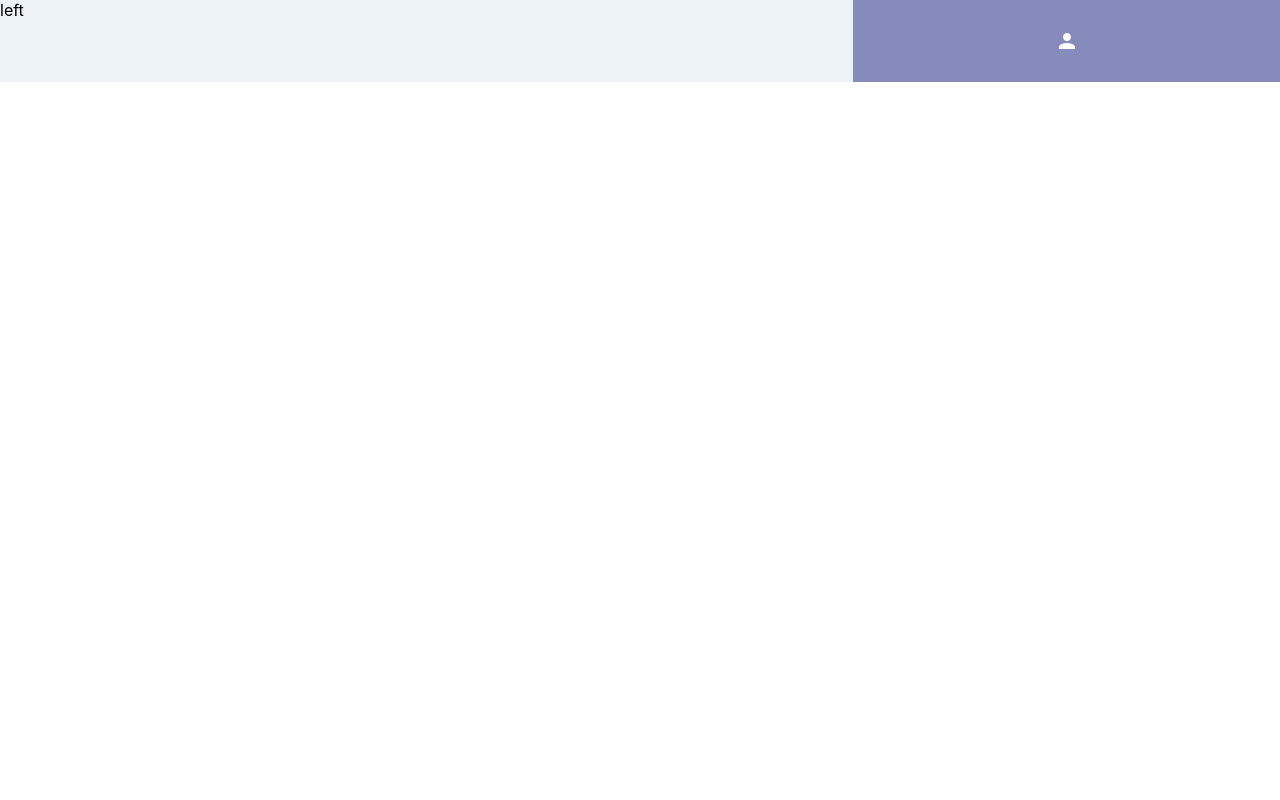
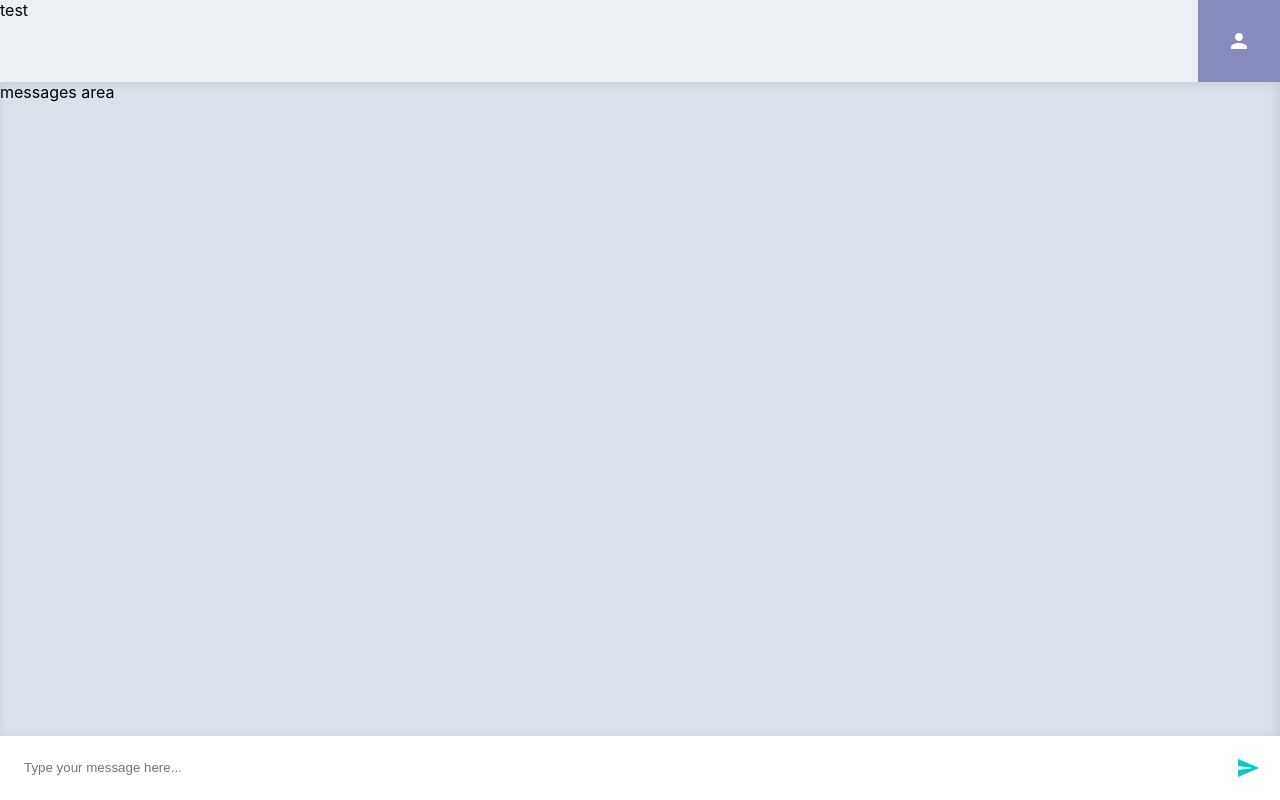
Before and after one commit to ethantjackson/chatroom, a React (Create React App) app in the folder chatapp/: page / in a window 1280 px wide. Built offline with nearby package versions, Linux system fonts and the light colour scheme; the HTML template or start-up script is replaced by a standard one.

Commit message:
Implement UI structure and login form

```diff
--- a/chatapp/src/App.tsx
+++ b/chatapp/src/App.tsx
@@ -9,9 +9,9 @@ export const themeOptions: ThemeOptions = {
   palette: {
     mode: 'light',
     primary: {
-      main: '#7B7EAE',
-      light: '#868BBB',
-      dark: '#576B90',
+      main: '#868BBB',
+      dark: '#7B7EAE',
+      light: '#EAF0F4',
       contrastText: '#fff',
     },
     secondary: {
@@ -29,7 +29,7 @@ export const themeOptions: ThemeOptions = {
       disabled: '#7e7e7e',
     },
     background: {
-      default: '#EEF3F7',
+      default: '#DAE3EC',
       paper: '#fff',
     },
   },
@@ -41,7 +41,7 @@ function App() {
     <ThemeProvider theme={theme}>
       <Router>
         <Routes>
-          <Route path='' element={<ChatRoom />} />
+          <Route path='/' element={<ChatRoom />} />
         </Routes>
       </Router>
     </ThemeProvider>
--- a/chatapp/src/ChatRoom/ChatRoom.tsx
+++ b/chatapp/src/ChatRoom/ChatRoom.tsx
@@ -1,20 +1,98 @@
 import React, { useState } from 'react';
 import UserTab from '../UserTab/UserTab';
 import { Box, Grid, styled } from '@mui/material';
+import PersonIcon from '@mui/icons-material/Person';
+import SendIcon from '@mui/icons-material/Send';
+
+const UserTabBtn = styled(Box)(({ theme }) => ({
+  height: '100%',
+  width: '82px',
+  display: 'flex',
+  alignItems: 'center',
+  justifyContent: 'center',
+  cursor: 'pointer',
+  backgroundColor: theme.palette.primary.main,
+  color: theme.palette.primary.contrastText,
+}));
+
+const MessageInput = styled('input')({
+  position: 'relative',
+  top: '-8px',
+  paddingBlock: '0',
+  paddingInline: '0',
+  paddingLeft: '24px',
+  width: 'calc(100% - 24px - 64px)',
+  height: '64px',
+  border: '0',
+  '&:focus': {
+    outline: 'none',
+  },
+});
 
 const ChatRoom = () => {
   const [isUserTabOpen, setIsUserTabOpen] = useState(false);
+
   return (
     <Grid
       container
-      sx={{ backgroundColor: (theme) => theme.palette.background.default }}
+      sx={{
+        backgroundColor: (theme) => theme.palette.background.default,
+        overflowY: 'hidden',
+        height: '100vh',
+      }}
     >
-      <Grid item xs={8}>
-        left
+      <Grid item xs={isUserTabOpen ? 9 : 12}>
+        <Box
+          sx={{
+            display: 'flex',
+            justifyContent: 'space-between',
+            height: '82px',
+            backgroundColor: (theme) => theme.palette.primary.light,
+          }}
+        >
+          <Box>test</Box>
+          {!isUserTabOpen && (
+            <UserTabBtn
+              onClick={() => {
+                setIsUserTabOpen(true);
+              }}
+            >
+              <PersonIcon />
+            </UserTabBtn>
+          )}
+        </Box>
+        <Box
+          sx={{
+            height: 'calc(100vh - 82px - 64px)',
+            boxShadow: 'inset -2px 2px 11px rgba(0, 0, 0, 0.1)',
+          }}
+        >
+          messages area
+        </Box>
+        <MessageInput placeholder='Type your message here...' />
+        <Box
+          sx={{
+            height: '64px',
+            width: '64px',
+            display: 'inline-flex',
+            justifyContent: 'center',
+            alignItems: 'center',
+            backgroundColor: (theme) => theme.palette.background.paper,
+          }}
+        >
+          <SendIcon
+            sx={{
+              color: (theme) => theme.palette.secondary.main,
+              cursor: 'pointer',
+            }}
+          />
+        </Box>
       </Grid>
-      <Grid item xs={4}>
-        <UserTab isOpen={isUserTabOpen} setIsOpen={setIsUserTabOpen} />
-      </Grid>
+      {isUserTabOpen && (
+        <Grid item xs={3}>
+          <UserTab isOpen={isUserTabOpen} setIsOpen={setIsUserTabOpen} />
+        </Grid>
+      )}
     </Grid>
   );
 };
--- /dev/null
+++ b/chatapp/src/UserTab/LoginForm.tsx
@@ -0,0 +1,75 @@
+import { Box, styled } from '@mui/material';
+import PersonIcon from '@mui/icons-material/Person';
+import KeyIcon from '@mui/icons-material/Key';
+import LoginIcon from '@mui/icons-material/Login';
+import React from 'react';
+
+const IconBox = styled(Box)(({ theme }) => ({
+  height: '32px',
+  width: '32px',
+  backgroundColor: theme.palette.background.default,
+  position: 'absolute',
+  display: 'flex',
+  alignItems: 'center',
+  justifyContent: 'center',
+  color: theme.palette.primary.main,
+}));
+
+const LoginInput = styled('input')({
+  border: 'none',
+  width: 'calc(100% - 32px)',
+  height: '32px',
+  boxSizing: 'border-box',
+  marginLeft: '32px',
+  '&:focus': {
+    outline: 'none',
+  },
+  paddingLeft: '12px',
+});
+
+const SubmitBtn = styled(Box)(({ theme }) => ({
+  height: '32px',
+  width: '32px',
+  position: 'absolute',
+  right: '8px',
+  display: 'flex',
+  alignItems: 'center',
+  justifyContent: 'center',
+  backgroundColor: theme.palette.primary.main,
+  color: theme.palette.primary.contrastText,
+  cursor: 'pointer',
+}));
+
+const LoginForm = () => {
+  return (
+    <Box
+      sx={{
+        width: 'calc(100% - 24px)',
+        boxSizing: 'border-box',
+        position: 'absolute',
+        top: '12px',
+        left: '12px',
+        backgroundColor: (theme) => theme.palette.primary.dark,
+        padding: '8px',
+      }}
+    >
+      <IconBox>
+        <PersonIcon />
+      </IconBox>
+      <LoginInput placeholder='Username' sx={{ marginBottom: '8px' }} />
+      <IconBox>
+        <KeyIcon />
+      </IconBox>
+      <SubmitBtn>
+        <LoginIcon />
+      </SubmitBtn>
+      <LoginInput
+        type='password'
+        placeholder='Password'
+        sx={{ width: 'calc(100% - 32px - 32px)' }}
+      />
+    </Box>
+  );
+};
+
+export default LoginForm;
--- a/chatapp/src/UserTab/UserTab.tsx
+++ b/chatapp/src/UserTab/UserTab.tsx
@@ -1,6 +1,7 @@
 import { Box, Grid, Typography, styled } from '@mui/material';
 import PersonIcon from '@mui/icons-material/Person';
 import React, { useState } from 'react';
+import LoginForm from './LoginForm';
 
 const TabContainer = styled(Box)(({ theme }) => ({
   backgroundColor: theme.palette.background.paper,
@@ -9,10 +10,11 @@ const TabContainer = styled(Box)(({ theme }) => ({
 
 const PrimaryGridItem = styled(Grid)({
   display: 'flex',
-  flexDirection: 'column',
-  justifyContnt: 'center',
+  flexWrap: 'wrap',
+  justifyContent: 'center',
+  alignItems: 'center',
   height: '100%',
-  cursor: 'pointer',
+  padding: '12px 0',
 });
 
 interface UserTabProps {
@@ -21,23 +23,15 @@ interface UserTabProps {
 }
 
 const UserTab = ({ isOpen, setIsOpen }: UserTabProps) => {
-  if (!isOpen)
-    return (
-      <PrimaryGridItem
-        sx={{
-          backgroundColor: (theme) => theme.palette.primary.light,
-          color: (theme) => theme.palette.primary.contrastText,
-          height: '82px',
-        }}
-        onClick={() => {
-          setIsOpen(true);
-        }}
-      >
-        <PersonIcon sx={{ margin: 'auto' }} />
-      </PrimaryGridItem>
-    );
+  const [isSignedIn, setIsSignedIn] = useState(false);
+  const [showLoginForm, setShowLoginForm] = useState(false);
+
   return (
-    <TabContainer sx={{ display: isOpen ? 'block' : 'none' }}>
+    <TabContainer
+      sx={{
+        backgroundColor: (theme) => theme.palette.primary.light,
+      }}
+    >
       <Grid
         container
         sx={{
@@ -49,16 +43,33 @@ const UserTab = ({ isOpen, setIsOpen }: UserTabProps) => {
           item
           xs={9}
           sx={{
-            backgroundColor: (theme) => theme.palette.primary.main,
+            backgroundColor: (theme) => theme.palette.primary.dark,
           }}
         >
-          <Typography sx={{ margin: 'auto' }}>User Name</Typography>
+          <Typography sx={{ flexGrow: 1, textAlign: 'center', width: '100%' }}>
+            {isSignedIn ? 'Hi, Ethan Jackson' : 'Hello!'}
+          </Typography>
+          <Typography
+            variant='caption'
+            sx={{
+              cursor: 'pointer',
+              textAlign: 'center',
+              color: '#e7e7e7',
+              textDecoration: 'underline',
+            }}
+            onClick={() => {
+              setShowLoginForm(true);
+            }}
+          >
+            {isSignedIn ? 'logout' : 'login'}
+          </Typography>
         </PrimaryGridItem>
         <PrimaryGridItem
           item
           xs={3}
           sx={{
-            backgroundColor: (theme) => theme.palette.primary.light,
+            backgroundColor: (theme) => theme.palette.primary.main,
+            cursor: 'pointer',
           }}
           onClick={() => {
             setIsOpen(false);
@@ -67,6 +78,14 @@ const UserTab = ({ isOpen, setIsOpen }: UserTabProps) => {
           <PersonIcon sx={{ margin: 'auto' }} />
         </PrimaryGridItem>
       </Grid>
+      <Box
+        sx={{
+          position: 'relative',
+        }}
+      >
+        {showLoginForm && <LoginForm />}
+        users panel
+      </Box>
     </TabContainer>
   );
 };
```
